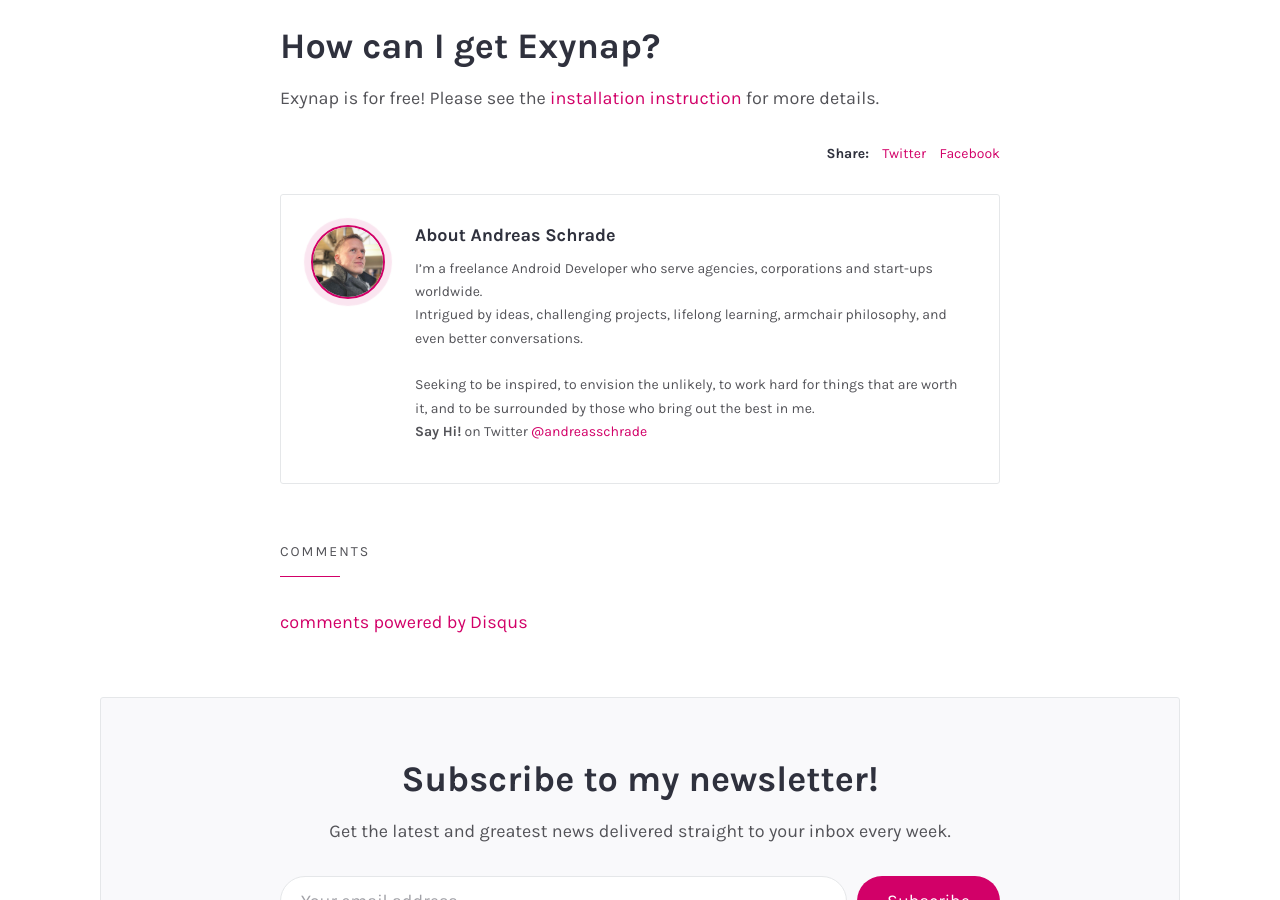
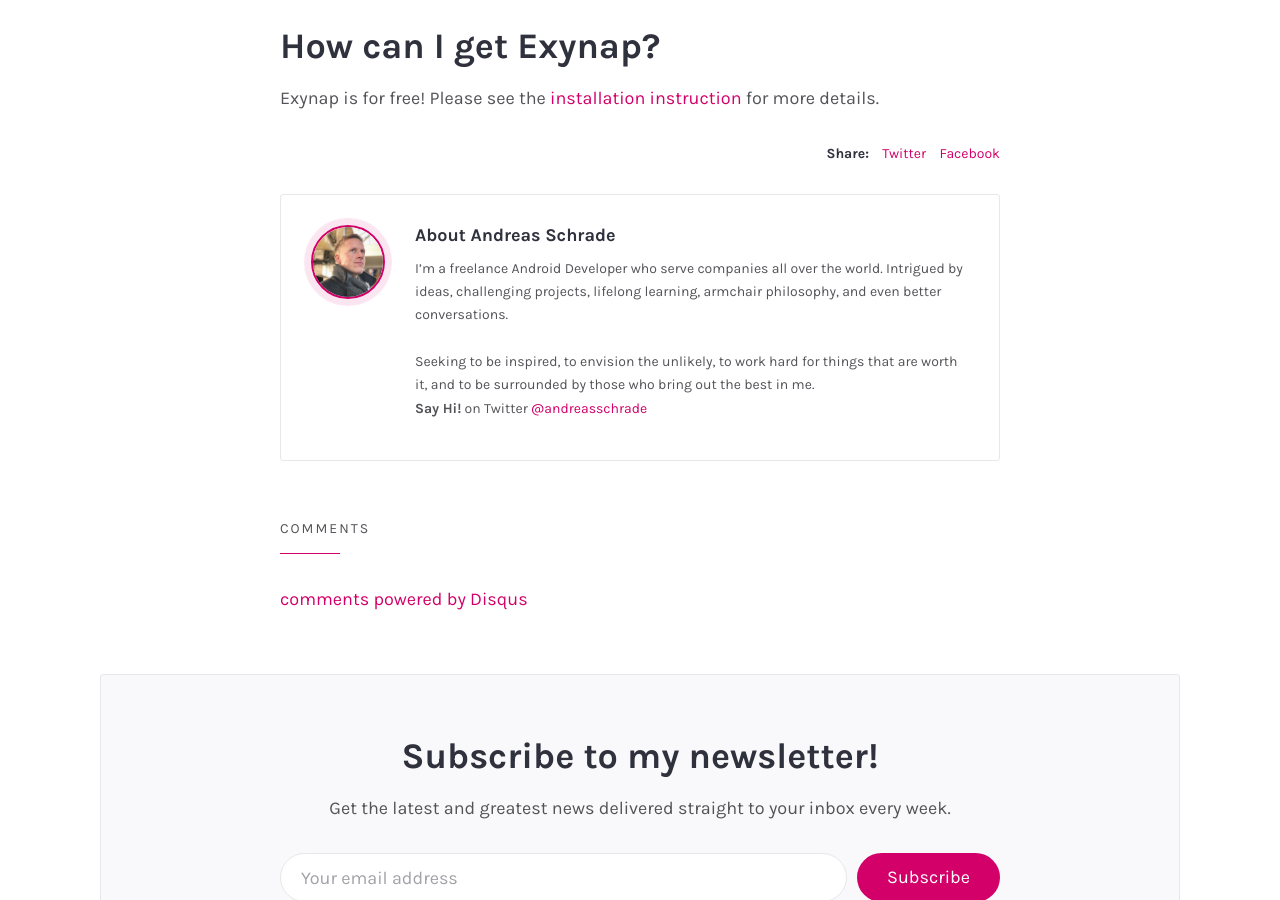
Before and after one commit to andreasschrade/andreasschrade.github.com, a Jekyll site: the page built from _posts/2017-03-20-android-exynap-2-released.md, in a window 1280 px wide and 900 px high, scrolled down 930 px. Built offline with Jekyll 4.4.1, drawn with Linux system fonts in a browser that asks for light colours; some web fonts are replaced; comment, search, counter and statistics services are not loaded.

Commit message:
update image

```diff
--- a/_config.yml
+++ b/_config.yml
@@ -1,6 +1,6 @@
 # Site setings
 name: 'Andreas Schrade'
-description: 'Android Freelancer who loves to share his passion'
+description: 'Android Freelancer who loves his passion and serves companies all over the world'
 meta_description: 'A blog about Android, software development, clean code, the future, the universe... and everything in between'
 logo: 'assets/images/logo.png'
 favicon: 'assets/images/favicon.ico'
@@ -21,7 +21,7 @@
   description: |
     <strong>Freelance Android Expert. Lifelong-Learner. Minimalist. Thinker.</strong><br>
     Intrigued by ideas, exciting projects, finance & investing, books, armchair philosophy, composing, writing, classical music, and even better conversations.<br>Seeking to be inspired, to envision the unlikely, to work hard for things that are worth it, and to be surrounded by those who bring out the best in me... <a href="/contact/">Maybe that's you</a>?
-  bio: 'I’m a freelance Android Developer who serve agencies, corporations and start-ups worldwide.<br>Intrigued by ideas, challenging projects, lifelong learning, armchair philosophy, and even better conversations.<br><br>Seeking to be inspired, to envision the unlikely, to work hard for things that are worth it, and to be surrounded by those who bring out the best in me.<br><b>Say Hi!</b> on Twitter <a href="https://twitter.com/andreasschrade">@andreasschrade</a>'
+  bio: 'I’m a freelance Android Developer who serve companies all over the world. Intrigued by ideas, challenging projects, lifelong learning, armchair philosophy, and even better conversations.<br><br>Seeking to be inspired, to envision the unlikely, to work hard for things that are worth it, and to be surrounded by those who bring out the best in me.<br><b>Say Hi!</b> on Twitter <a href="https://twitter.com/andreasschrade">@andreasschrade</a>'
 
 # Contact form setings
 email: blog@andreas-schrade.de
```
Also changed, not shown: assets/images/pages/about.jpg.
